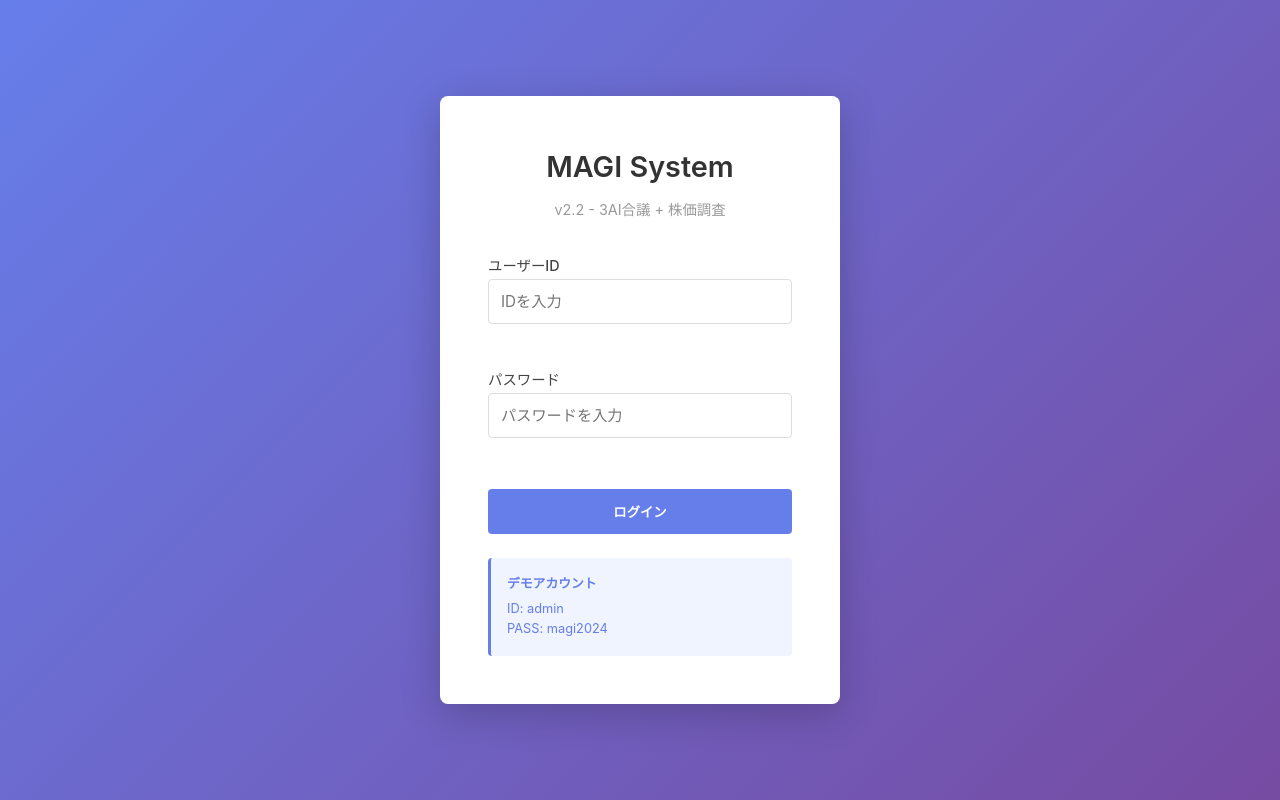
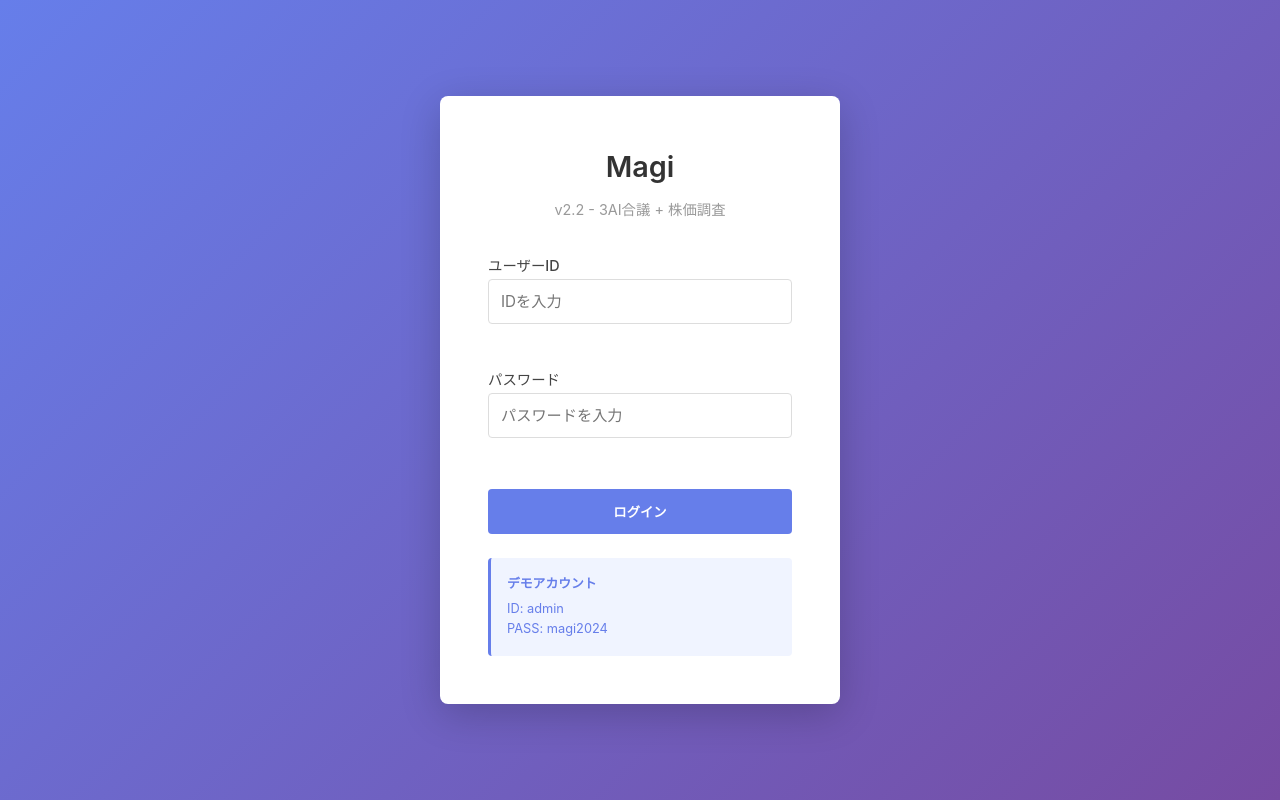
Before and after one commit to miroqu369/magi-sys, a website: page public/index.html in a window 1280 px wide. Drawn offline with Linux system fonts and the light colour scheme.

Commit message:
style: Change title from 'MAGI System' to 'Magi'

```diff
--- a/public/index.html
+++ b/public/index.html
@@ -3,7 +3,7 @@
 <head>
   <meta charset="UTF-8">
   <meta name="viewport" content="width=device-width, initial-scale=1.0">
-  <title>MAGI System v2.2</title>
+  <title>Magi</title>
   <style>
     * { margin: 0; padding: 0; box-sizing: border-box; }
     body { font-family: -apple-system, BlinkMacSystemFont, 'Segoe UI', Roboto, sans-serif; background-color: #f5f5f5; color: #333; line-height: 1.6; }
@@ -81,7 +81,7 @@
 <body>
   <div class="login-container" id="loginContainer">
     <div class="login-box">
-      <div class="login-title">MAGI System</div>
+      <div class="login-title">Magi</div>
       <div style="text-align: center; font-size: 0.9rem; color: #999; margin-bottom: 2rem;">v2.2 - 3AI合議 + 株価調査</div>
 
       <div class="login-error" id="loginError"></div>
@@ -111,7 +111,7 @@
     <div class="header">
       <div class="header-left">
         <button class="menu-toggle" id="menuToggle">≡</button>
-        <div class="header-title">MAGI System</div>
+        <div class="header-title">Magi</div>
       </div>
       <button class="logout-btn" id="logoutBtn">ログアウト</button>
     </div>
```
